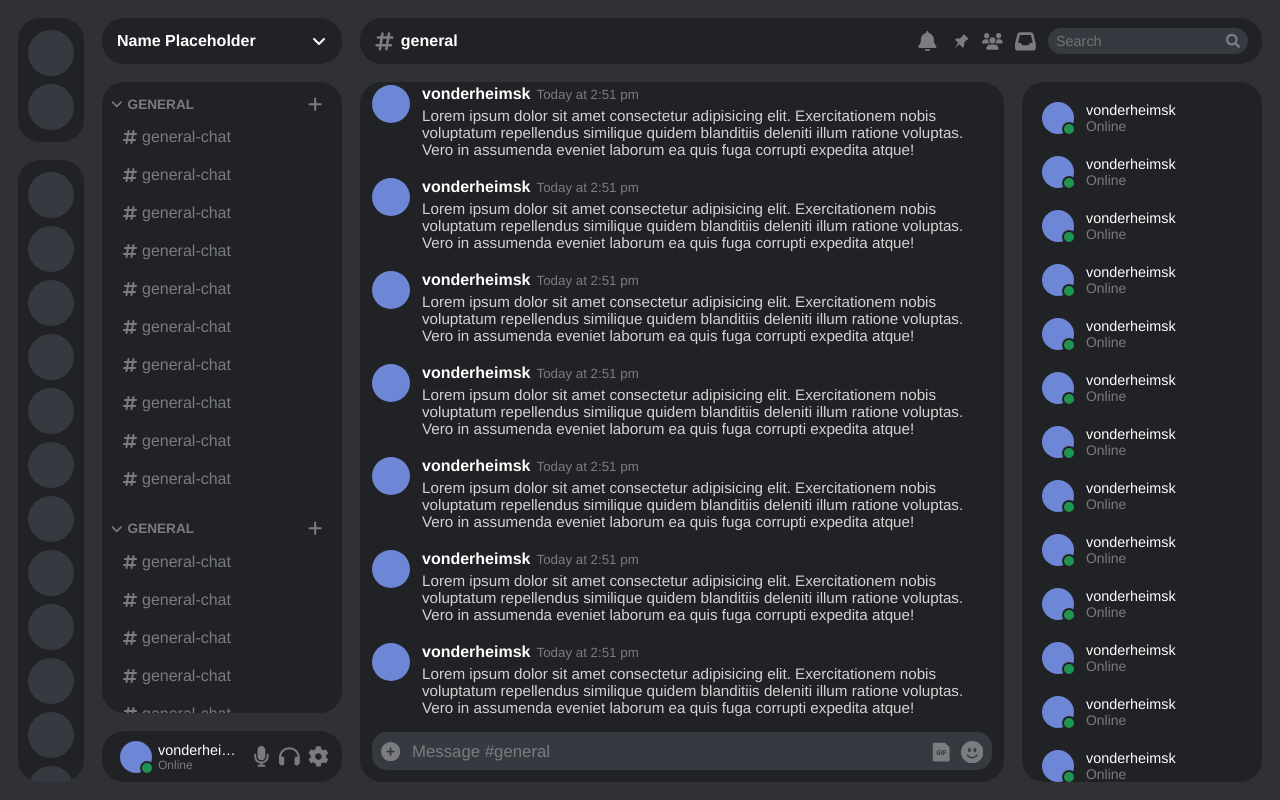
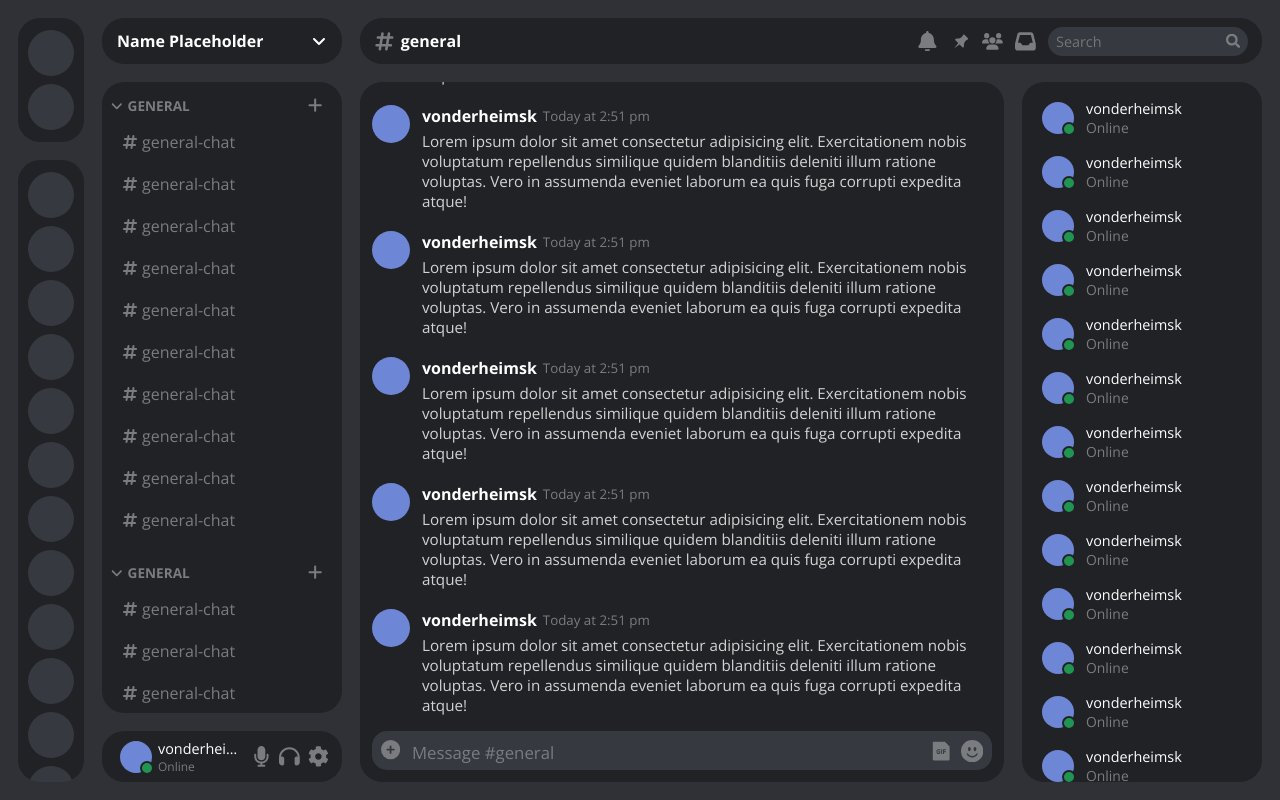
Before and after one commit to justheimsk/vonchat, a React (Vite) app in the folder client/: page / in a window 1280 px wide. Built offline with nearby package versions, Linux system fonts and the light colour scheme.

Commit message:
chore: change font

```diff
--- a/client/src/app/globals.scss
+++ b/client/src/app/globals.scss
@@ -1,3 +1,5 @@
+@import url('https://fonts.googleapis.com/css2?family=Montserrat:ital,wght@0,100..900;1,100..900&family=Open+Sans:ital,wght@0,300..800;1,300..800&display=swap');
+
 * {
   padding: 0;
   margin: 0;
@@ -17,7 +19,7 @@
 }
 
 :root {
-  --font: "Helvetica";
+  --font: "Open Sans", sans-serif;
   --background: #ffffff;
 
   --primary: #36393f;
```
